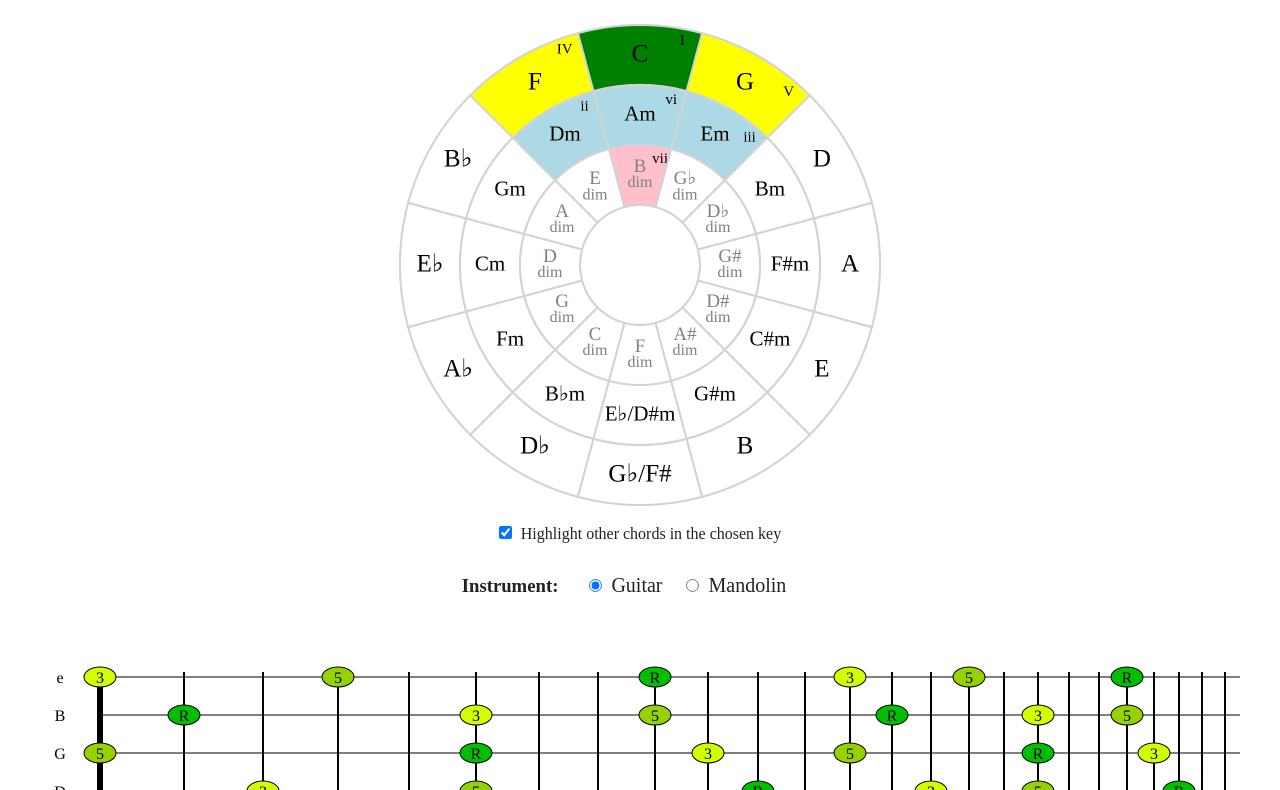
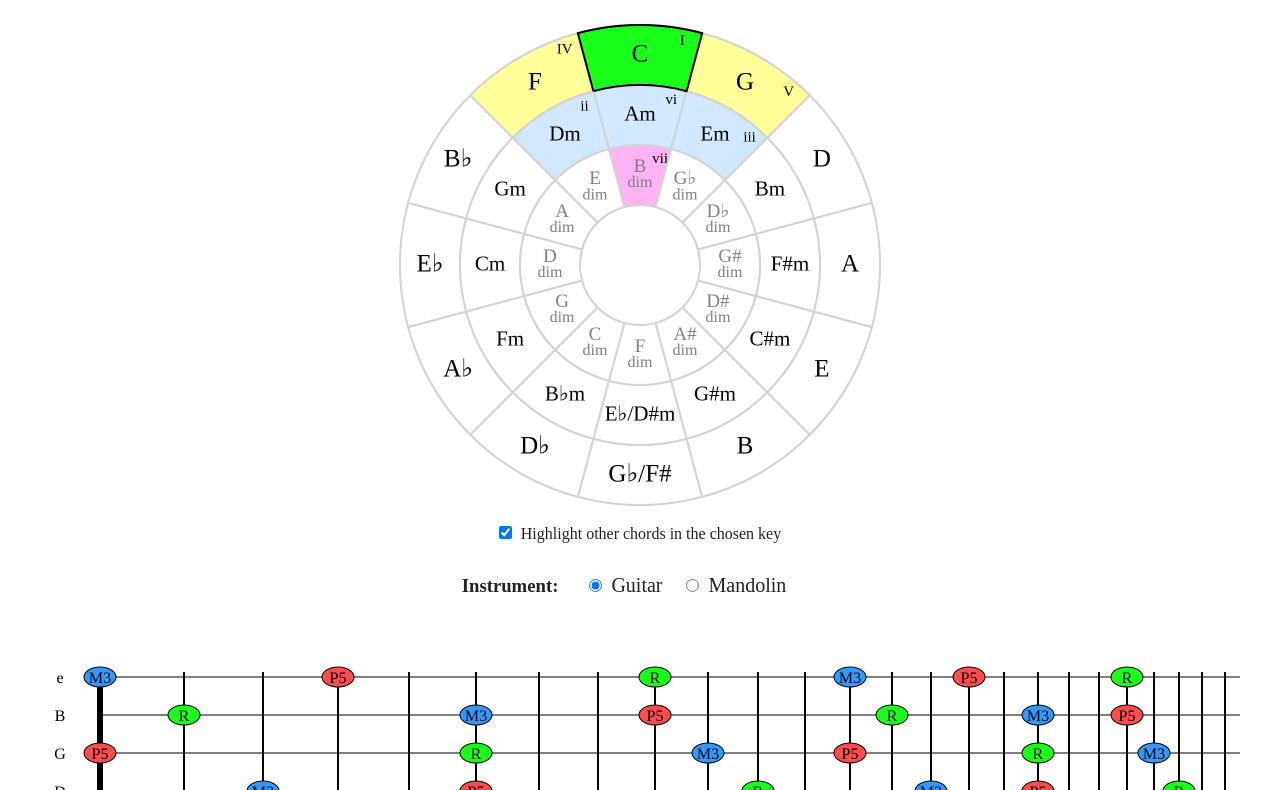
Before and after one commit to tjvick/onlychords, a website built with Parcel: page index.html in a window 1280 px wide. Shown: the part 62-852 px from the top of the page. Built offline with nearby package versions, Linux system fonts and the light colour scheme.

Commit message:
Add buttons for all semitones; thematic changes

```diff
--- a/css/index.css
+++ b/css/index.css
@@ -1,5 +1,5 @@
 .top-bar {
-  background-color: rgb(0, 90, 0);
+  background-color: hsl(120, 100%, 0%);
   padding: 10px 0;
   margin-bottom: 20px;
   color: white;
--- a/js/circleOfFifths/circle.js
+++ b/js/circleOfFifths/circle.js
@@ -1,8 +1,9 @@
-import { constructScaledCanvas, getRandomColor } from "../shared/utils";
-import { CircleClickCanvas } from "./circleClickCanvas";
-import { redrawAll } from "../shared/commands";
+import {constructScaledCanvas, getRandomColor, setQuality} from "../shared/utils";
+import {CircleClickCanvas} from "./circleClickCanvas";
+import {redrawAll} from "../shared/commands";
 import state from "../shared/state";
-import { DiminishedKeyArea, MajorKeyArea, MinorKeyArea } from "./keyAreas";
+import {DiminishedKeyArea, MajorKeyArea, MinorKeyArea} from "./keyAreas";
+import {circleFillColors} from "../shared/theme";
 
 const canvasSize = {
   width: 500,
@@ -63,6 +64,14 @@ export class CircleOfFifths {
     showChordsInKey && activeKeyArea.writeCornerNumber(ctx);
   }
 
+  outlineActiveKey(ctx, chordRootNumber, chordQuality) {
+    const activeKeyArea =
+      chordQuality === "major"
+        ? new MajorKeyArea(chordRootNumber, 0)
+        : new MinorKeyArea(chordRootNumber, 0);
+    activeKeyArea.drawBorder(ctx, "black");
+  };
+
   highlightChordsInKey(ctx, chordRootNumber, chordQuality) {
     let majorSemitones = [5, 7];
     let minorSemitones = [2, 4, 9];
@@ -79,7 +88,7 @@ export class CircleOfFifths {
         chordRootNumber + semitoneNumber,
         semitoneNumber
       );
-      majorKeyArea.shade(ctx, "yellow");
+      majorKeyArea.shade(ctx, circleFillColors.major);
       majorKeyArea.writeCornerNumber(ctx);
     });
 
@@ -88,7 +97,7 @@ export class CircleOfFifths {
         chordRootNumber + semitoneNumber,
         semitoneNumber
       );
-      minorKeyArea.shade(ctx, "lightblue");
+      minorKeyArea.shade(ctx, circleFillColors.minor);
       minorKeyArea.writeCornerNumber(ctx);
     });
 
@@ -96,7 +105,7 @@ export class CircleOfFifths {
       chordRootNumber + diminishedSemitone,
       diminishedSemitone
     );
-    diminishedKeyArea.shade(ctx, "pink");
+    diminishedKeyArea.shade(ctx, circleFillColors.diminished);
     diminishedKeyArea.writeCornerNumber(ctx);
   }
 
@@ -131,7 +140,7 @@ export class CircleOfFifths {
       const clickedKey = clickCanvas.getClickedKey(event);
       if (clickedKey) {
         const { chordRootNumber, chordQuality } = clickedKey;
-        state.chordQuality = chordQuality;
+        setQuality(chordQuality);
         state.chordRootNumber = chordRootNumber;
         redrawAll();
       }
@@ -169,6 +178,9 @@ export class CircleOfFifths {
 
     this.drawKeyAreas(this.ctx);
     this.drawInvisibleKeyButtons(this.clickCanvas.ctx);
+    this.outlineActiveKey(this.ctx,
+      chordRootNumber,
+      chordQuality);
 
     this.clearEventListeners();
     this.addClickEventListener();
--- a/js/circleOfFifths/circleClickCanvas.js
+++ b/js/circleOfFifths/circleClickCanvas.js
@@ -33,7 +33,6 @@ export class CircleClickCanvas {
       })
     })
 
-    console.log({matchingRGBs});
     if (matchingRGBs.length === 1) {
       return this.hitMap[matchingRGBs[0]];
     }
@@ -48,7 +47,6 @@ export class CircleClickCanvas {
   }
 
   getClickedKey(event) {
-    console.log("Attempting to get clicked key");
     const canvasBox = event.target.getBoundingClientRect();
     const boxX = event.clientX - canvasBox.left;
     const boxY = event.clientY - canvasBox.top;
@@ -63,10 +61,6 @@ export class CircleClickCanvas {
       1
     ).data;
     const clickedColor = `rgb(${pixel[0]},${pixel[1]},${pixel[2]})`;
-    console.log({
-      clickedColor
-    })
-    console.log(this.hitMap);
     if (isBrave) {
       return this.matchHitMapWithinTolerance(pixel[0], pixel[1], pixel[2]);
     }
--- a/js/circleOfFifths/keyAreas.js
+++ b/js/circleOfFifths/keyAreas.js
@@ -2,6 +2,7 @@ import { notes } from "../shared/constants";
 import { circleStyles } from "./shared";
 import { DonutSlice } from "./donutSlice";
 import { KeyAreaLabel } from "./keyAreaLabel";
+import {circleFillColors} from "../shared/theme";
 
 class KeyArea {
   constructor(
@@ -19,15 +20,15 @@ class KeyArea {
   }
 
   highlight(ctx) {
-    this.donutSlice.fill(ctx, "green");
+    this.donutSlice.fill(ctx, circleFillColors.active);
   }
 
   shade(ctx, fillStyle) {
     this.donutSlice.fill(ctx, fillStyle);
   }
 
-  drawBorder(ctx) {
-    this.donutSlice.outline(ctx, "2", "lightgray");
+  drawBorder(ctx, strokeStyle="lightgray") {
+    this.donutSlice.outline(ctx, "2", strokeStyle);
   }
 
   writeLabel(ctx, fillStyle = "black") {
--- a/js/fretboard/fretboard.js
+++ b/js/fretboard/fretboard.js
@@ -1,4 +1,4 @@
-import { chordSemitones } from "../shared/constants";
+import {allSemitones} from "../shared/constants";
 import { constructScaledCanvas, isolatedTranslate } from "../shared/utils";
 import { getFretboardString } from "./fretboardString";
 import { fretboardStyles } from "./shared";
@@ -40,10 +40,10 @@ export class Fretboard {
     }
   }
 
-  drawSemitones(chordRootNumber, chordQuality, activeTones) {
+  drawSemitones(chordRootNumber, activeTones) {
     activeTones.forEach((activeTone) => {
-      const semitone = chordSemitones[chordQuality].find(
-        (note) => note.label === activeTone
+      const semitone = allSemitones.find(
+        (note) => note.position === activeTone
       );
       const fretboardSemitone = new FretboardSemitone(
         this.instrument,
@@ -55,7 +55,7 @@ export class Fretboard {
   }
 
   draw(state) {
-    const { chordRootNumber, chordQuality, activeTones } = state;
+    const { chordRootNumber, activeTones } = state;
 
     const onFretboard = isolatedTranslate(
       fretboardStyles.offsetX,
@@ -64,7 +64,7 @@ export class Fretboard {
     onFretboard(this.ctx, () => {
       this.drawStrings();
       this.drawFrets();
-      this.drawSemitones(chordRootNumber, chordQuality, activeTones);
+      this.drawSemitones(chordRootNumber, activeTones);
     });
   }
 }
--- a/js/main.js
+++ b/js/main.js
@@ -4,30 +4,6 @@ import { redrawAll, redrawCircle, redrawFretboard } from "./shared/commands";
 
 redrawAll();
 redrawCircle();
-
-const chordRootNumbers = {
-  a: 0,
-  "a-sharp": 1,
-  b: 2,
-  c: 3,
-  "c-sharp": 4,
-  d: 5,
-  "d-sharp": 6,
-  e: 7,
-  f: 8,
-  "f-sharp": 9,
-  g: 10,
-  "g-sharp": 11,
-};
-function handleChordSelect(chordRoot, interval) {
-  if (chordRootNumbers.hasOwnProperty(chordRoot)) {
-    state.chordRootNumber = chordRootNumbers[chordRoot];
-    if (interval) {
-      state.chordQuality = interval;
-    }
-    redrawAll();
-  }
-}
 
 function handleInstrumentSelect(instrumentName) {
   if (instruments.hasOwnProperty(instrumentName)) {
@@ -41,6 +17,5 @@ function handleChordsInKeyToggle(toggleElement) {
   redrawCircle();
 }
 
-window.handleChordSelect = handleChordSelect;
 window.handleInstrumentSelect = handleInstrumentSelect;
 window.handleChordsInKeyToggle = handleChordsInKeyToggle;
--- a/js/piano/piano.js
+++ b/js/piano/piano.js
@@ -1,4 +1,4 @@
-import { chordSemitones } from "../shared/constants";
+import {allSemitones} from "../shared/constants";
 import {
   constructScaledCanvas,
   isolatedTranslate,
@@ -38,16 +38,16 @@ export class Piano {
     }
   }
 
-  drawSemitones(chordRootNumber, chordQuality, activeTones) {
-    chordSemitones[chordQuality].forEach((semitonePosition) => {
-      const isActive = activeTones.has(semitonePosition.label);
+  drawSemitones(chordRootNumber, activeTones) {
+    allSemitones.forEach((semitone) => {
+      const isActive = activeTones.has(semitone.position);
 
-      const semiTone = new PianoSemiTone(chordRootNumber, semitonePosition);
-      semiTone.draw(this.ctx, this.clickCanvas.ctx, isActive);
+      const pianoSemitone = new PianoSemiTone(chordRootNumber, semitone);
+      pianoSemitone.draw(this.ctx, this.clickCanvas.ctx, isActive);
 
       this.clickCanvas.registerSemitoneButton(
-        semitonePosition.label,
-        semiTone.invisibleColor
+        semitone.position,
+        pianoSemitone.invisibleColor
       );
     });
   }
@@ -56,9 +56,9 @@ export class Piano {
     const clickCanvas = this.clickCanvas;
 
     return function handlePianoClick(event) {
-      const clickedSemitone = clickCanvas.getClickedSemitone(event);
-      if (clickedSemitone) {
-        toggleSemitone(clickedSemitone);
+      const clickedSemitonePosition = clickCanvas.getClickedSemitone(event);
+      if (clickedSemitonePosition !== null) {
+        toggleSemitone(clickedSemitonePosition);
         redrawAll();
       }
     };
@@ -79,13 +79,13 @@ export class Piano {
   }
 
   draw(state) {
-    const { chordRootNumber, chordQuality, activeTones } = state;
+    const { chordRootNumber, activeTones } = state;
 
     const onPiano = isolatedTranslate(pianoStyles.offsetX, pianoStyles.offsetY);
     onPiano(this.ctx, () =>
       onPiano(this.clickCanvas.ctx, () => {
         this.drawPianoKeys(chordRootNumber);
-        this.drawSemitones(chordRootNumber, chordQuality, activeTones);
+        this.drawSemitones(chordRootNumber, activeTones);
       })
     );
 
--- a/js/piano/pianoClickCanvas.js
+++ b/js/piano/pianoClickCanvas.js
@@ -10,8 +10,8 @@ export class PianoClickCanvas {
     [this.canvas, this.ctx] = constructScaledCanvas("hit-canvas", canvasSize);
   }
 
-  registerSemitoneButton(chordPositionLabel, color) {
-    this.#hitMap[color] = chordPositionLabel;
+  registerSemitoneButton(semitonePosition, color) {
+    this.#hitMap[color] = semitonePosition;
   }
 
   getClickedSemitone(event) {
@@ -25,6 +25,9 @@ export class PianoClickCanvas {
       1
     ).data;
     const clickedColor = `rgb(${pixel[0]},${pixel[1]},${pixel[2]})`;
-    return this.#hitMap[clickedColor] || null;
+    if (clickedColor in this.#hitMap) {
+      return this.#hitMap[clickedColor];
+    }
+    return null;
   }
 }
--- a/js/piano/pianoSemitone.js
+++ b/js/piano/pianoSemitone.js
@@ -16,7 +16,7 @@ export class PianoSemiTone {
 
   drawVisibleShape(ctx, isActive) {
     const fillStyle = isActive ? toneColors[this.label] : "lightgray";
-    const strokeStyle = isActive ? "black" : "gray";
+    const strokeStyle = isActive ? "black" : "lightgray";
     drawEllipse(ctx, this.xPosition, this.yPosition, 0, fillStyle, strokeStyle);
   }
 
--- a/js/shared/constants.js
+++ b/js/shared/constants.js
@@ -14,28 +14,20 @@ export const instruments = {
   },
 };
 
-export const chordSemitones = {
-  major: [
-    { label: "R", position: 0 },
-    { label: "2", position: 2 },
-    { label: "3", position: 4 },
-    { label: "4", position: 5 },
-    { label: "5", position: 7 },
-    { label: "6", position: 9 },
-    { label: "7", position: 11 },
-    { label: "R", position: 12 },
-  ],
-  minor: [
-    { label: "R", position: 0 },
-    { label: "2", position: 2 },
-    { label: "3", position: 3 },
-    { label: "4", position: 5 },
-    { label: "5", position: 7 },
-    { label: "6", position: 8 },
-    { label: "7", position: 10 },
-    { label: "R", position: 12 },
-  ],
-};
+export const allSemitones = [
+  { label: "R", position: 0},
+  { label: "m2", position: 1},
+  { label: "M2", position: 2},
+  { label: "m3", position: 3},
+  { label: "M3", position: 4},
+  { label: "P4", position: 5},
+  { label: "TT", position: 6},
+  { label: "P5", position: 7},
+  { label: "m6", position: 8},
+  { label: "M6", position: 9},
+  { label: "m7", position: 10},
+  { label: "M7", position: 11},
+]
 
 export const notes = [
   {
--- a/js/shared/state.js
+++ b/js/shared/state.js
@@ -4,7 +4,7 @@ let state = {
   chordRootNumber: 3,
   chordQuality: "major",
   instrument: instruments["guitar"],
-  activeTones: new Set(["R", "3", "5"]),
+  activeTones: new Set([0, 4, 7]),
   showChordsInKey: true,
 };
 
--- a/js/shared/theme.js
+++ b/js/shared/theme.js
@@ -1,9 +1,21 @@
 export const toneColors = {
-  R: "rgb(0, 190, 0)",
-  2: "rgb(0, 100, 200)",
-  3: "rgb(210, 255, 0)",
-  4: "rgb(0, 150, 200)",
-  5: "rgb(150, 210, 0)",
-  6: "rgb(180, 0, 250)",
-  7: "rgb(250, 150, 0)",
+  R: "hsl(120, 100%, 55%)",
+  m2: "hsl(165, 45%, 70%)",
+  M2: "hsl(165, 100%, 55%)",
+  m3: "hsl(210, 45%, 70%)",
+  M3: "hsl(210, 100%, 60%)",
+  P4: "hsl(260, 100%, 70%)",
+  TT: "hsl(310, 100%, 65%)",
+  P5: "hsl(0, 100%, 65%)",
+  m6: "hsl(25, 45%, 70%)",
+  M6: "hsl(30, 100%, 55%)",
+  m7: "hsl(65, 45%, 70%)",
+  M7: "hsl(60, 100%, 55%)",
 };
+
+export const circleFillColors = {
+  active: "hsl(120, 100%, 55%)",
+  major: "hsl(60, 100%, 80%)",
+  minor: "hsl(210, 100%, 91%)",
+  diminished: "hsl(310, 100%, 85%)",
+}
--- a/js/shared/utils.js
+++ b/js/shared/utils.js
@@ -63,3 +63,12 @@ export function toggleSemitone(clickedSemitone) {
     state.activeTones.add(clickedSemitone);
   }
 }
+
+export function setQuality(chordQuality) {
+  if (state.chordQuality !== chordQuality) {
+    state.chordQuality = chordQuality;
+    state.activeTones = chordQuality === 'major'
+      ? new Set([0, 4, 7])
+      : new Set([0, 3, 7]);
+  }
+}
```
